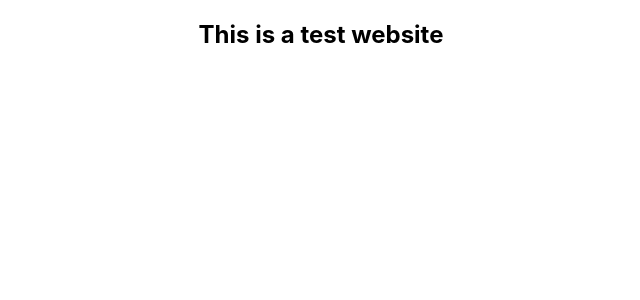
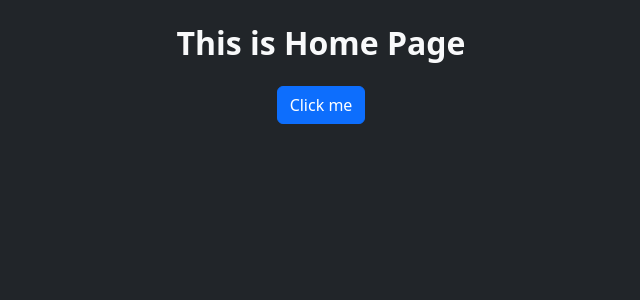
Before and after one commit to hcupiter/hcupiter.github.io, a React (Create React App) app: page / in a window 1280 px wide. Shown: the top 300 px of the page, without its empty margins (319-959 px from the left). Built offline with nearby package versions, Linux system fonts and the light colour scheme.

Commit message:
Test Button

```diff
--- a/public/index.html
+++ b/public/index.html
@@ -2,7 +2,7 @@
 <html lang="en">
   <head>
     <meta charset="utf-8" />
-    <link rel="icon" href="%PUBLIC_URL%/favicon.ico" />
+    <link rel="icon" href="%PUBLIC_URL%/97896789_p0_square1200.jpg" />
     <meta name="viewport" content="width=device-width, initial-scale=1" />
     <meta name="theme-color" content="#000000" />
     <meta
@@ -24,9 +24,9 @@
       work correctly both with client-side routing and a non-root public URL.
       Learn how to configure a non-root public URL by running `npm run build`.
     -->
-    <title>React App</title>
+    <title>Hans' Portfolio</title>
   </head>
-  <body>
+  <body class="bg-dark me-4 ms-4 mt-4">
     <noscript>You need to enable JavaScript to run this app.</noscript>
     <div id="root"></div>
     <!--
--- a/src/App.js
+++ b/src/App.js
@@ -1,10 +1,13 @@
-import logo from "./logo.svg";
 import "./App.css";
+import "bootstrap/dist/css/bootstrap.min.css";
+// Bootstrap Bundle JS
+import "bootstrap/dist/js/bootstrap.bundle.min";
+import Homepage from "./Pages/home";
 
 function App() {
   return (
     <div className="App">
-      <h2>This is a test website</h2>
+      <Homepage></Homepage>
     </div>
   );
 }
--- /dev/null
+++ b/src/Pages/home.js
@@ -0,0 +1,23 @@
+// Bootstrap CSS
+import "bootstrap/dist/css/bootstrap.min.css";
+// Bootstrap Bundle JS
+import "bootstrap/dist/js/bootstrap.bundle.min";
+import { useState } from "react";
+
+export default function Homepage() {
+  const [showButton, setShowButton] = useState(false);
+
+  function handleClick() {
+    setShowButton(!showButton);
+  }
+
+  return (
+    <div className="justify-content-center">
+      <h2 class="text-light fw-bold">This is Home Page</h2>
+      <button class="btn btn-primary mt-3" onClick={handleClick}>
+        Click me
+      </button>
+      {showButton && <h2 class="fw-bold fs-1 text-danger mt-3">Fuck you</h2>}
+    </div>
+  );
+}
```
Also changed, not shown: public/97896789_p0_square1200.jpg (added).
